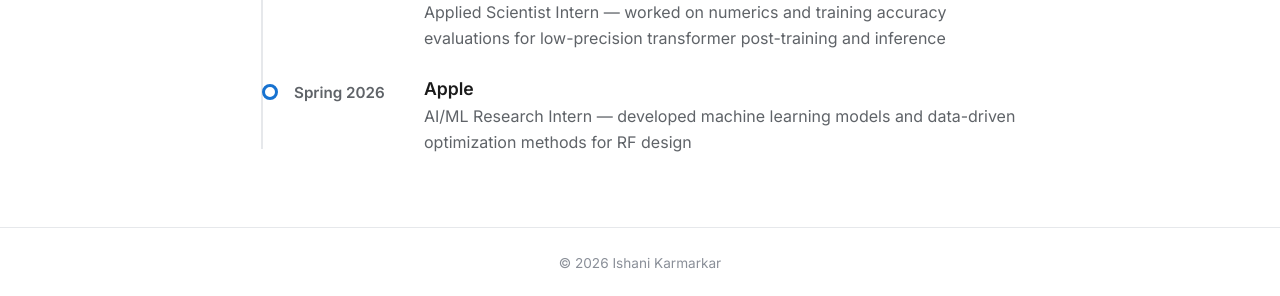
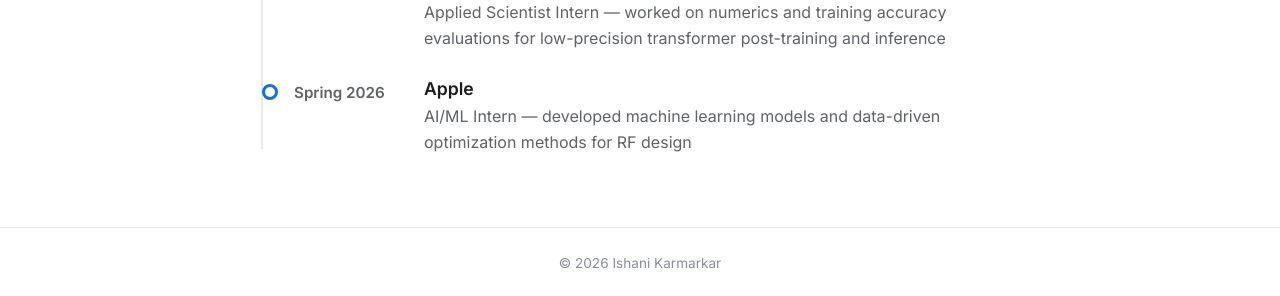
Before and after one commit to ishanikarmarkar/ishanikarmarkar.github.io, a Jekyll site: the page built from experience.html, in a window 1280 px wide and 900 px high, scrolled down 149 px. Shown: the part 601-897 px from the top of the window. Built offline with Jekyll 4.4.1, drawn with Linux system fonts in a browser that asks for light colours.

Commit message:
updated experience

```diff
--- a/experience.html
+++ b/experience.html
@@ -69,7 +69,7 @@ permalink: /experience
     <span class="timeline-year">Spring 2026</span>
     <div class="timeline-content">
       <h3 class="timeline-org">Apple</h3>
-      <p class="timeline-role">AI/ML Research Intern &mdash; developed machine learning models and data-driven optimization methods for RF design</p>
+      <p class="timeline-role">AI/ML Intern &mdash; developed machine learning models and data-driven optimization methods for RF design</p>
     </div>
   </li>
 </ul>
```
